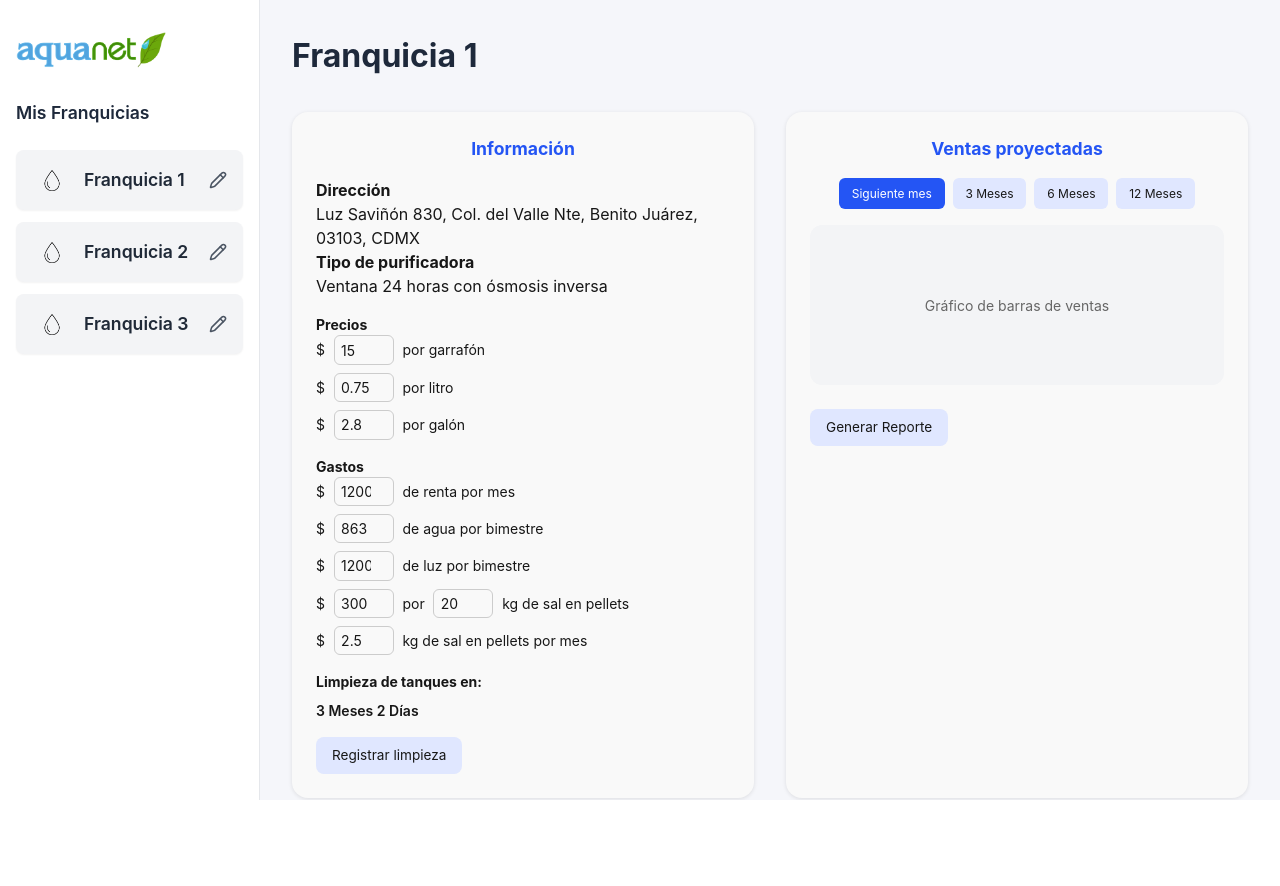
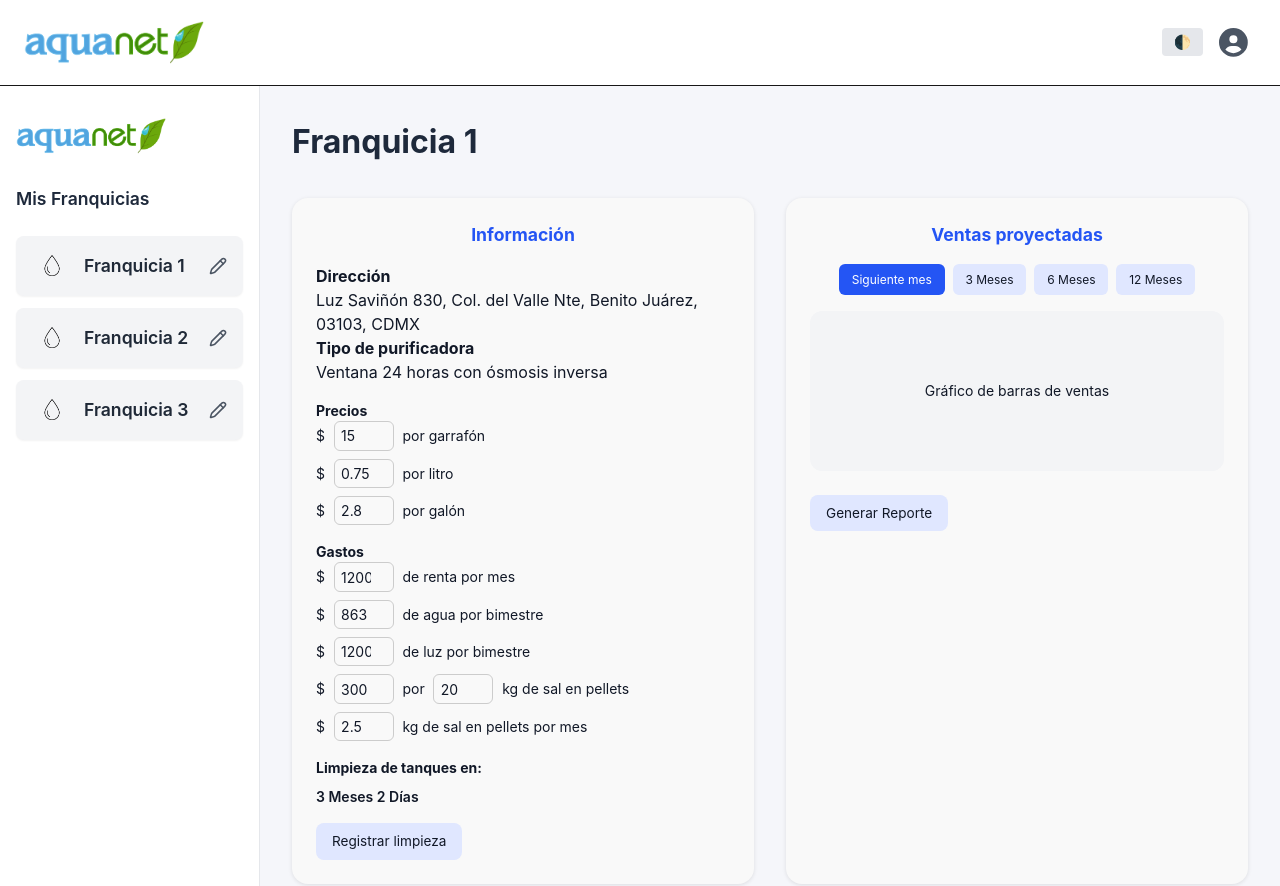
Before and after one commit to santipop1/AquanetFront, a Next.js app: page /dashboard in a window 1280 px wide. Before the commit the page ends 800 px from the top, so only its background shows below. Built offline with nearby package versions, Linux system fonts and the light colour scheme; no server answers.

Commit message:
Cambios en Header y Dashboard

```diff
--- a/src/app/dashboard/dashboard.css
+++ b/src/app/dashboard/dashboard.css
@@ -1,15 +1,29 @@
+:root {
+  --dashboard-bg: #f5f6fa;
+  --sidebar-bg: #ffffff;
+  --text-primary: #1e293b;
+  --border-color: #e5e7eb;
+}
+
+body.dark {
+  --dashboard-bg: #0f172a;
+  --sidebar-bg: #1e293b;
+  --text-primary: #f8fafc;
+  --border-color: #334155;
+}
+
 .dashboard {
   display: flex;
   height: 100vh;
   font-family: 'Inter', sans-serif;
-    background-color: #f5f6fa;
+  background-color: var(--dashboard-bg);
 }
 
 .dashboard-sidebar {
   width: 260px;
   padding: 2rem 1rem;
-    background-color: #ffffff;
-    border-right: 1px solid #e5e7eb;
+  background-color: var(--sidebar-bg);
+  border-right: 1px solid var(--border-color);
   display: flex;
   flex-direction: column;
   gap: 1rem;
@@ -18,7 +32,7 @@
 .dashboard-logo {
   font-size: 1.75rem;
   font-weight: 800;
-    color: #1e293b;
+  color: var(--text-primary);
   margin-bottom: 1rem;
 }
 
@@ -30,7 +44,7 @@
   font-size: 1.1rem;
   font-weight: 600;
   margin-bottom: 0.5rem;
-    color: #1e293b;
+  color: var(--text-primary);
 }
 
 .dashboard-franquicias-list {
@@ -48,7 +62,7 @@
 .dashboard-titulo {
   font-size: 2rem;
   font-weight: 700;
-    color: #1e293b;
+  color: var(--text-primary);
   margin-bottom: 2rem;
 }
 
--- a/src/app/dashboard/page.tsx
+++ b/src/app/dashboard/page.tsx
@@ -2,6 +2,7 @@
 
 import './dashboard.css';
 import Image from 'next/image';
+import Header from '@/components/Header/Header';
 import Link from 'next/link';
 import RecuadroFranquicias from '@/components/RecuadroFranquicias/RecuadroFranquicias';
 import RecuadroDashboard from '@/components/RecuadroDashboard/RecuadroDashboard';
@@ -17,6 +18,8 @@ export default function DashboardPage() {
   const [franquiciaActiva, setFranquiciaActiva] = useState(franquicias[0]);
 
   return (
+    <>
+      <Header />
       <div className="dashboard">
         <aside className="dashboard-sidebar">
           <h1 className="dashboard-logo">
@@ -52,5 +55,6 @@ export default function DashboardPage() {
           </div>
         </main>
       </div>
+    </>
   );
 }
--- a/src/app/globals.css
+++ b/src/app/globals.css
@@ -3,6 +3,19 @@
 :root {
   --background: #ffffff;
   --foreground: #171717;
+}
+
+body {
+  background: var(--background);
+  color: var(--foreground);
+  font-family: Arial, Helvetica, sans-serif;
+  transition: background 0.3s, color 0.3s;
+}
+
+
+body.dark {
+  --background: #0a0a0a;
+  --foreground: #ededed;
 }
 
 .scrollbar-hidden {
--- a/src/components/Header/Header.tsx
+++ b/src/components/Header/Header.tsx
@@ -59,7 +59,8 @@ const Header = () => {
   }, []);
 
   return (
-    <header className="w-full shadow-sm border-b-1">
+    <header className="w-full shadow-sm border-b-1 dark:bg-[#0a1643]">
+
       <div className="container mx-auto flex items-center justify-between px-4 py-5">
 
         <div className="flex items-center gap-2 pl-2">
@@ -75,7 +76,7 @@ const Header = () => {
               href={href}
               className={clsx(
                 "text-xl hover:text-blue-400 hover:-translate-y-1 duration-300",
-                pathname === href ? "text-blue-400 underline" : "text-gray-700",
+                pathname === href ? "text-blue-400 underline" : "text-white",
               )}
             >
               {label}
@@ -84,6 +85,17 @@ const Header = () => {
         </nav>
 
         <div className="relative flex gap-2 items-center pr-2">
+
+          <button
+          onClick={() => {
+            const isDark = document.body.classList.toggle('dark');
+            localStorage.setItem('theme', isDark ? 'dark' : 'light');
+          }}
+          className="text-sm bg-gray-200 text-black dark:bg-gray-700 dark:text-white px-3 py-1 rounded hover:bg-gray-300 dark:hover:bg-gray-600 transition"
+          >
+            🌓
+            </button>
+
 
           <div ref={buttonRef}>
             <SymbolButton variant='user' clickFunc={handleSymbolClick}/>
--- a/src/components/RecuadroDashboard/RecuadroDashboard.css
+++ b/src/components/RecuadroDashboard/RecuadroDashboard.css
@@ -1,5 +1,28 @@
+:root {
+  --dc-bg: #f9f9f9;
+  --dc-title-color: #2455f4;
+  --dc-th-bg: #eef2ff;
+  --dc-btn-bg: #e0e7ff;
+  --dc-btn-hover: #c7d2fe;
+  --dc-graf-bg: #f3f4f6;
+  --dc-text: #111827;
+  --dc-border: #ccc;
+}
+
+body.dark {
+  --dc-bg: #1e293b;
+  --dc-title-color: #60a5fa;
+  --dc-th-bg: #334155;
+  --dc-btn-bg: #334155;
+  --dc-btn-hover: #475569;
+  --dc-graf-bg: #0f172a;
+  --dc-text: #f3f4f6;
+  --dc-border: #475569;
+}
+
 .dc-container {
-    background: #f9f9f9;
+  background: var(--dc-bg);
+  color: var(--dc-text);
   border-radius: 16px;
   padding: 1.5rem;
   width: 100%;
@@ -10,7 +33,7 @@
 .dc-title {
   font-weight: 700;
   font-size: 1.1rem;
-    color: #2455f4;
+  color: var(--dc-title-color);
   margin-bottom: 1rem;
   text-align: center;
 }
@@ -25,15 +48,16 @@
   padding: 0.5rem;
   font-size: 0.875rem;
   text-align: left;
+  color: var(--dc-text);
 }
 
 .dc-table th {
-    background-color: #eef2ff;
+  background-color: var(--dc-th-bg);
   font-weight: 600;
 }
 
 .dc-table button {
-    background: #e0e7ff;
+  background: var(--dc-btn-bg);
   border: none;
   border-radius: 8px;
   padding: 0.3rem 0.8rem;
@@ -43,18 +67,20 @@
 }
 
 .dc-table button:hover {
-    background: #c7d2fe;
+  background: var(--dc-btn-hover);
 }
 
 .dc-block {
   margin-top: 1rem;
   font-size: 0.875rem;
+  color: var(--dc-text);
 }
 
 .dc-block label {
   display: block;
   margin-bottom: 0.5rem;
   font-size: 0.875rem;
+  color: var(--dc-text);
 }
 
 .dc-block input {
@@ -62,18 +88,21 @@
   margin: 0 0.3rem;
   padding: 0.2rem 0.4rem;
   font-size: 0.875rem;
-    border: 1px solid #ccc;
+  border: 1px solid var(--dc-border);
   border-radius: 6px;
+  background: transparent;
+  color: var(--dc-text);
 }
 
 .dc-fecha {
   display: inline-block;
   margin: 0.5rem 0;
   font-weight: 600;
+  color: var(--dc-text);
 }
 
 .dc-btn-secondary {
-    background: #e0e7ff;
+  background: var(--dc-btn-bg);
   border: none;
   padding: 0.5rem 1rem;
   border-radius: 8px;
@@ -81,10 +110,11 @@
   margin-top: 0.5rem;
   cursor: pointer;
   transition: background 0.2s ease;
+  color: var(--dc-text);
 }
 
 .dc-btn-secondary:hover {
-    background: #c7d2fe;
+  background: var(--dc-btn-hover);
 }
 
 .dc-tabs {
@@ -96,28 +126,29 @@
 }
 
 .dc-tabs button {
-    background: #e0e7ff;
+  background: var(--dc-btn-bg);
   border: none;
   padding: 0.4rem 0.8rem;
   border-radius: 6px;
   font-size: 0.75rem;
   cursor: pointer;
   transition: background 0.2s ease;
+  color: var(--dc-text);
 }
 
 .dc-tabs .active {
-    background: #2455f4;
+  background: var(--dc-title-color);
   color: white;
 }
 
 .dc-grafica-placeholder {
   height: 160px;
-    background: #f3f4f6;
+  background: var(--dc-graf-bg);
   border-radius: 12px;
   display: flex;
   align-items: center;
   justify-content: center;
   font-size: 0.875rem;
   margin-bottom: 1rem;
-    color: #666;
+  color: var(--dc-text);
 }
--- a/src/components/RecuadroFranquicias/RecuadroFranquicias.css
+++ b/src/components/RecuadroFranquicias/RecuadroFranquicias.css
@@ -1,9 +1,26 @@
+:root {
+  --franquicia-bg: #f3f4f6;
+  --franquicia-bg-hover: #e0e7ff;
+  --franquicia-text: #1f2937;
+  --franquicia-text-hover: #1d4ed8;
+  --franquicia-icon: #4b5563;
+  --franquicia-icon-hover: #2563eb;
+}
+
+body.dark {
+  --franquicia-bg: #334155;
+  --franquicia-bg-hover: #334155;
+  --franquicia-text: #f1f5f9;
+  --franquicia-text-hover: #93c5fd;
+  --franquicia-icon: #cbd5e1;
+  --franquicia-icon-hover: #60a5fa;
+}
 .recuadro-franquicia {
   display: flex;
   align-items: center;
   gap: 12px;
   padding: 10px 16px;
-  background-color: #f3f4f6;
+  background-color: var(--franquicia-bg);
   border-radius: 0.5rem;
   box-shadow: 0 1px 2px rgba(0, 0, 0, 0.05);
   width: 100%;
@@ -12,7 +29,7 @@
 }
 
 .recuadro-franquicia:hover {
-  background-color: #e0e7ff;
+  background-color: var(--franquicia-bg-hover);
   transform: translateY(-1px);
 }
 
@@ -25,23 +42,23 @@
 .recuadro-nombre {
   font-weight: 600;
   font-size: 1.1rem;
-  color: #1f2937;
+  color: var(--franquicia-text);
   transition: color 0.2s ease;
 }
 
 .recuadro-franquicia:hover .recuadro-nombre {
-  color: #1d4ed8;
+  color: var(--franquicia-text-hover);
 }
 
 .recuadro-boton {
   margin-left: auto;
   background: transparent;
   border: none;
-  color: #4b5563;
+  color: var(--franquicia-icon);
   cursor: pointer;
   transition: color 0.2s ease;
 }
 
 .recuadro-boton:hover {
-  color: #2563eb;
+  color: var(--franquicia-icon-hover);
 }
```
Lines whose indentation alone changed are shown as unchanged.
